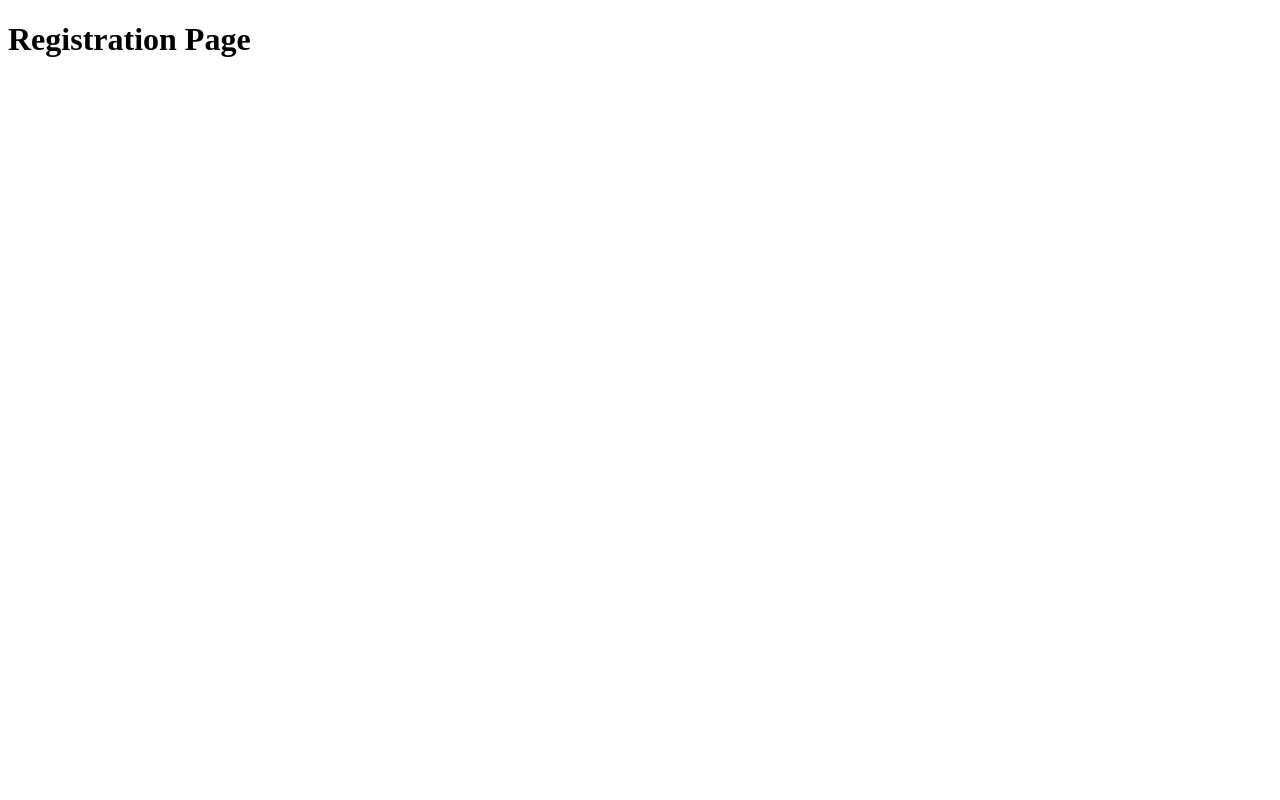
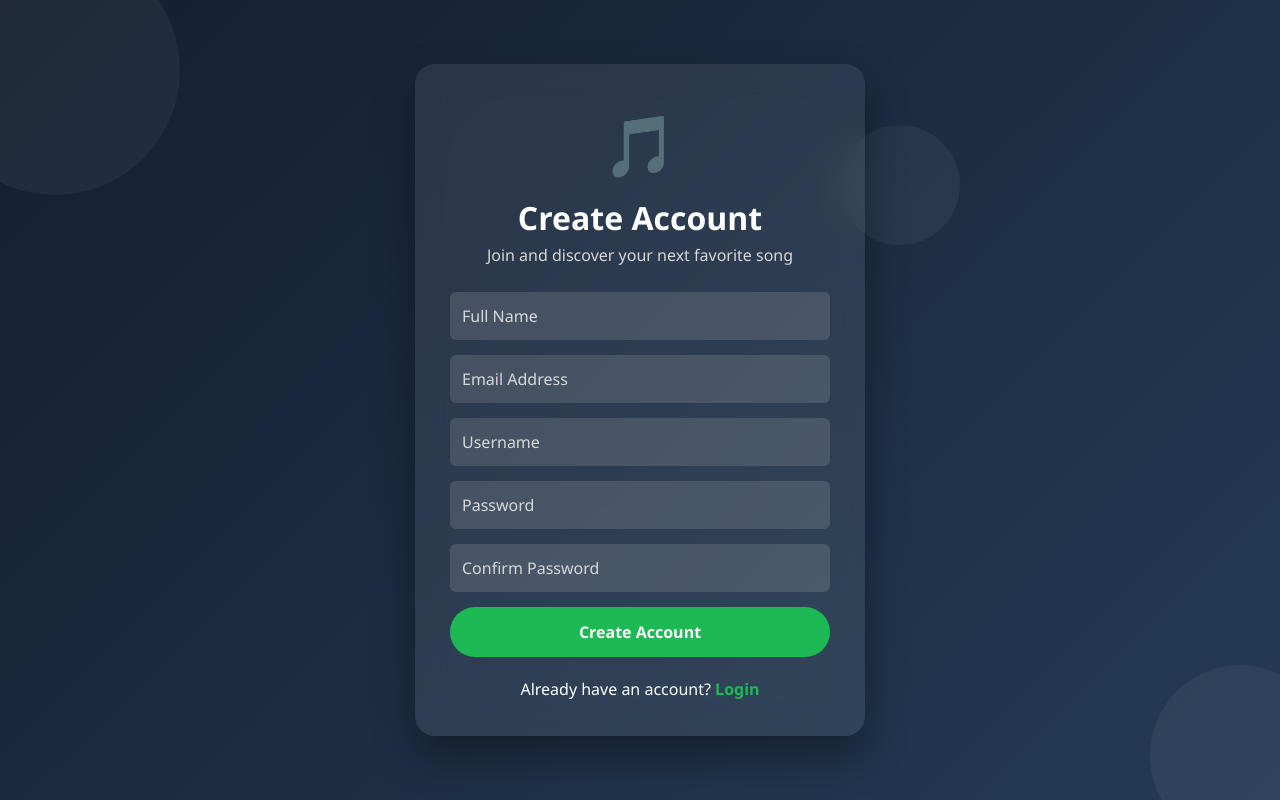
Before and after one commit to Cres24/Music-Recommendation-, a Django app: page /accounts/register/ in a window 1280 px wide. Before the commit the page is almost empty. Run offline with Django 5.2, Linux system fonts and the light colour scheme.

Commit message:
registration

```diff
--- a/music/accounts/templates/accounts/register.html
+++ b/music/accounts/templates/accounts/register.html
@@ -1,9 +1,233 @@
+{% load static %}
 <!DOCTYPE html>
-<html>
+<html lang="en">
 <head>
-    <title>Register</title>
+    <meta charset="UTF-8">
+    <meta name="viewport" content="width=device-width, initial-scale=1.0">
+    <title>Create Account | Music Recommendation System</title>
+
+    <link href="https://cdn.jsdelivr.net/npm/bootstrap@5.3.3/dist/css/bootstrap.min.css" rel="stylesheet">
+
+    <style>
+        *{
+            margin:0;
+            padding:0;
+            box-sizing:border-box;
+            font-family:Segoe UI, sans-serif;
+        }
+
+        body{
+            min-height:100vh;
+            display:flex;
+            justify-content:center;
+            align-items:center;
+            background:linear-gradient(135deg,#141E30,#243B55);
+            overflow:hidden;
+        }
+
+        .background{
+            position:absolute;
+            width:100%;
+            height:100%;
+            overflow:hidden;
+        }
+
+        .circle{
+            position:absolute;
+            border-radius:50%;
+            background:rgba(255,255,255,.05);
+            animation:float 8s infinite ease-in-out;
+        }
+
+        .circle:nth-child(1){
+            width:250px;
+            height:250px;
+            top:-60px;
+            left:-70px;
+        }
+
+        .circle:nth-child(2){
+            width:180px;
+            height:180px;
+            bottom:-40px;
+            right:-50px;
+        }
+
+        .circle:nth-child(3){
+            width:120px;
+            height:120px;
+            top:15%;
+            right:25%;
+        }
+
+        @keyframes float{
+            50%{
+                transform:translateY(20px);
+            }
+        }
+
+        .register-card{
+            width:450px;
+            background:rgba(255,255,255,.08);
+            backdrop-filter:blur(15px);
+            border-radius:20px;
+            padding:35px;
+            box-shadow:0 20px 40px rgba(0,0,0,.35);
+            color:white;
+            z-index:10;
+        }
+
+        .logo{
+            font-size:60px;
+            text-align:center;
+        }
+
+        h2{
+            text-align:center;
+            margin-top:10px;
+            margin-bottom:5px;
+            font-weight:700;
+        }
+
+        .subtitle{
+            text-align:center;
+            color:#d7d7d7;
+            margin-bottom:25px;
+        }
+
+        .form-control{
+            height:48px;
+            background:rgba(255,255,255,.12);
+            border:none;
+            color:white;
+            margin-bottom:15px;
+        }
+
+        .form-control::placeholder{
+            color:#d8d8d8;
+        }
+
+        .form-control:focus{
+            background:rgba(255,255,255,.18);
+            color:white;
+            border:none;
+            box-shadow:0 0 0 .2rem rgba(29,185,84,.25);
+        }
+
+        .btn-register{
+            width:100%;
+            height:50px;
+            background:#1DB954;
+            border:none;
+            border-radius:30px;
+            font-weight:bold;
+            color:white;
+            transition:.3s;
+        }
+
+        .btn-register:hover{
+            background:#17a64b;
+            transform:translateY(-2px);
+        }
+
+        .login-link{
+            text-align:center;
+            margin-top:20px;
+        }
+
+        .login-link a{
+            color:#1DB954;
+            text-decoration:none;
+            font-weight:600;
+        }
+
+        .login-link a:hover{
+            text-decoration:underline;
+        }
+
+        @media(max-width:500px){
+
+            .register-card{
+                width:90%;
+                padding:30px;
+            }
+
+        }
+    </style>
+
 </head>
+
 <body>
-    <h1>Registration Page</h1>
+
+<div class="background">
+    <div class="circle"></div>
+    <div class="circle"></div>
+    <div class="circle"></div>
+</div>
+
+<div class="register-card">
+
+    <div class="logo">🎵</div>
+
+    <h2>Create Account</h2>
+
+    <p class="subtitle">
+        Join and discover your next favorite song
+    </p>
+
+    <form method="POST">
+
+        {% csrf_token %}
+
+        <input
+            type="text"
+            name="first_name"
+            class="form-control"
+            placeholder="Full Name"
+            required>
+
+        <input
+            type="email"
+            name="email"
+            class="form-control"
+            placeholder="Email Address"
+            required>
+
+        <input
+            type="text"
+            name="username"
+            class="form-control"
+            placeholder="Username"
+            required>
+
+        <input
+            type="password"
+            name="password1"
+            class="form-control"
+            placeholder="Password"
+            required>
+
+        <input
+            type="password"
+            name="password2"
+            class="form-control"
+            placeholder="Confirm Password"
+            required>
+
+        <button class="btn-register">
+            Create Account
+        </button>
+
+    </form>
+
+    <div class="login-link">
+        Already have an account?
+        <a href="{% url 'login' %}">
+            Login
+        </a>
+    </div>
+
+</div>
+
 </body>
 </html>
--- a/music/accounts/views.py
+++ b/music/accounts/views.py
@@ -1,11 +1,23 @@
-from django.shortcuts import render
+from django.shortcuts import render, redirect
 from django.contrib.auth.views import LoginView
+from django.contrib.auth.forms import UserCreationForm
+from django.contrib import messages
+
 
 class UserLoginView(LoginView):
     template_name = "accounts/login.html"
     redirect_authenticated_user = True
 
+
 def register(request):
-    return render(request, "accounts/register.html")
+    if request.method == "POST":
+        form = UserCreationForm(request.POST)
 
-# Create your views here.
+        if form.is_valid():
+            form.save()
+            messages.success(request, "Account created successfully!")
+            return redirect("login")
+    else:
+        form = UserCreationForm()
+
+    return render(request, "accounts/register.html", {"form": form})
```
Also changed, not shown: music/db.sqlite3.
